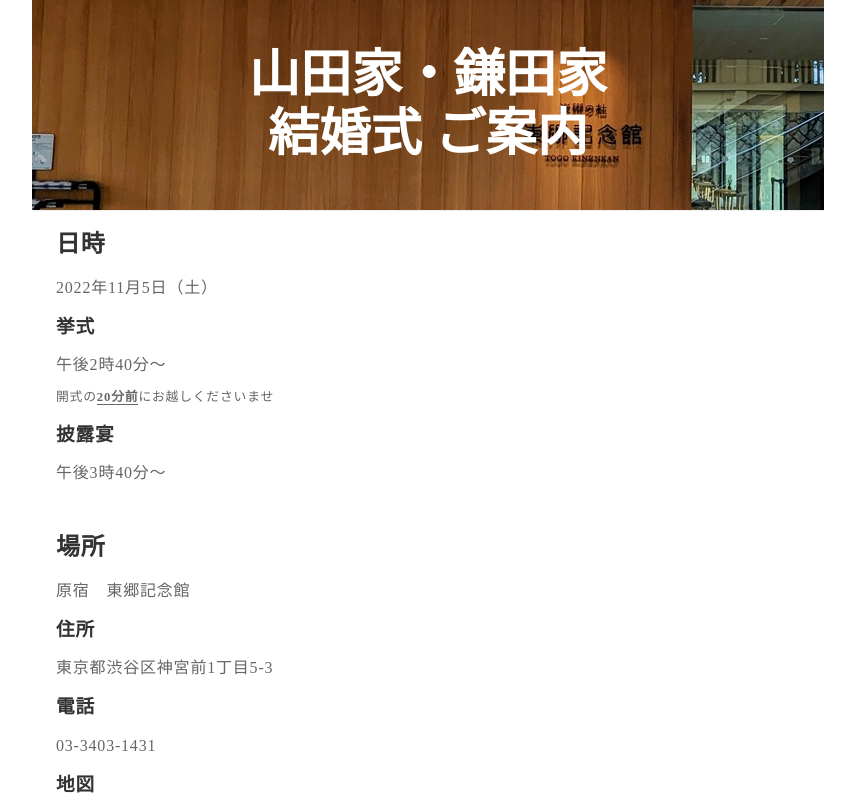
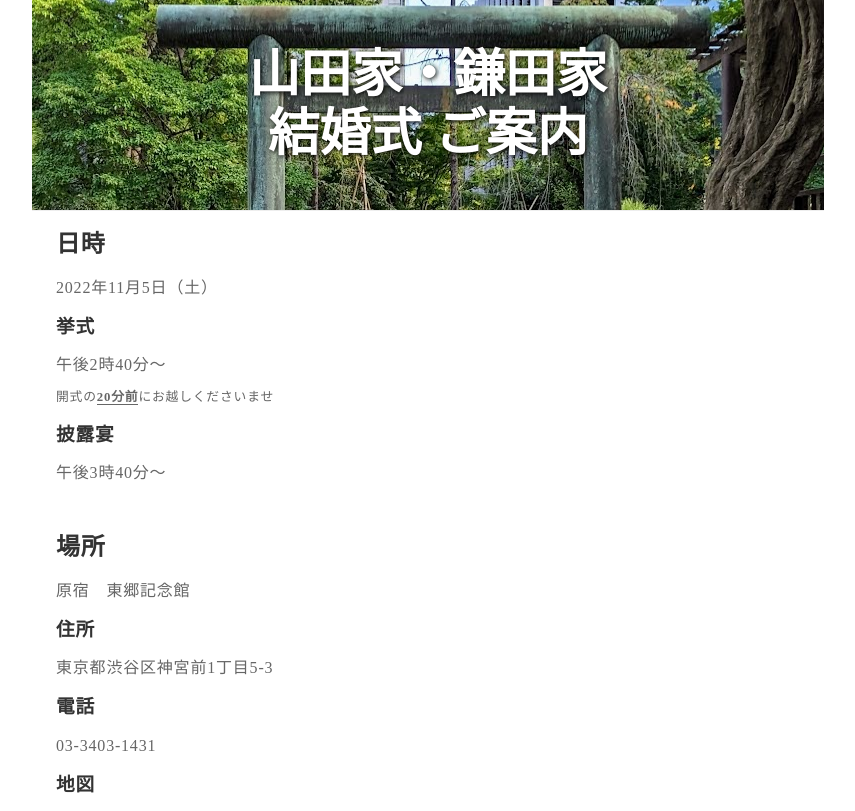
Before and after one commit to bebebecomi/bebebecomi.github.io, a plain HTML site: page index.html in a window 1280 px wide. Shown: the top 811 px of the page, without its empty margins (212-1067 px from the left). Drawn offline with nearby package versions, Linux system fonts and the light colour scheme; grey boxes are pictures that could not be loaded; a web font is replaced by a local one.

Commit message:
change background.

```diff
--- a/style.css
+++ b/style.css
@@ -13,13 +13,14 @@ header {
     padding: 12px;
     max-width: 768px;
     text-align: center;
-    background-image: url("img/PXL_20221023_044615845.MP.jpg");
-    background-position: 25% 50%;
+    background-image: url("img/PXL_20221023_044636673.MP.jpg");
+    background-position: 50% 41%;
 }
 
 header h1 {
     font-size: 320%;
     color: #fff;
+    text-shadow: 1px 1px 5px black;
 }
 
 article {
```
Also changed, not shown: img/PXL_20221023_044636673.MP.jpg (added), 1 other file.
